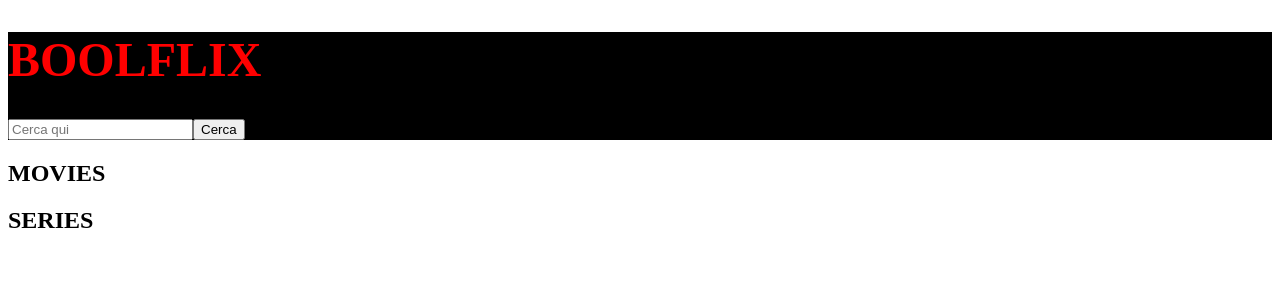
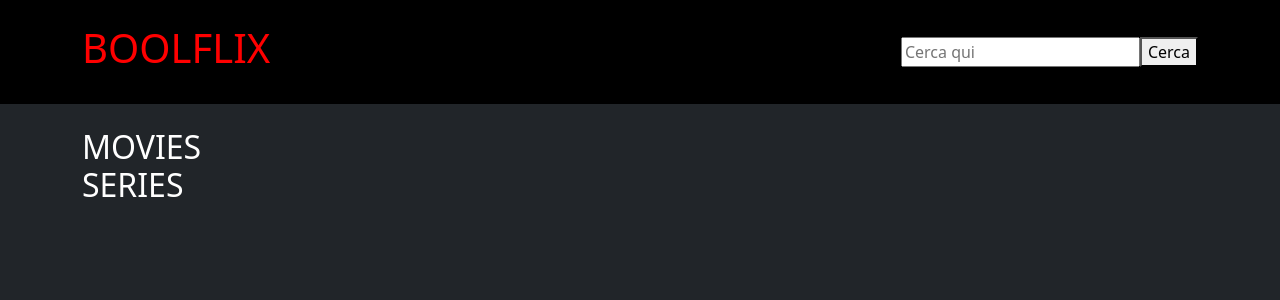
Before and after one commit to marcocalligaris/vue-boolflix, a Vue app: page / in a window 1280 px wide. Shown: the top 300 px of the page. Built offline with nearby package versions, Linux system fonts and the light colour scheme.

Commit message:
Completed

```diff
--- a/public/index.html
+++ b/public/index.html
@@ -5,10 +5,11 @@
     <meta http-equiv="X-UA-Compatible" content="IE=edge">
     <meta name="viewport" content="width=device-width,initial-scale=1.0">
     <link rel="icon" href="<%= BASE_URL %>favicon.ico">
+    <link href="https://cdn.jsdelivr.net/npm/bootstrap@5.2.0-beta1/dist/css/bootstrap.min.css" rel="stylesheet" integrity="sha384-0evHe/X+R7YkIZDRvuzKMRqM+OrBnVFBL6DOitfPri4tjfHxaWutUpFmBp4vmVor" crossorigin="anonymous">
     <link rel="stylesheet" href="https://cdnjs.cloudflare.com/ajax/libs/font-awesome/6.1.1/css/all.min.css" integrity="sha512-KfkfwYDsLkIlwQp6LFnl8zNdLGxu9YAA1QvwINks4PhcElQSvqcyVLLD9aMhXd13uQjoXtEKNosOWaZqXgel0g==" crossorigin="anonymous" referrerpolicy="no-referrer" />
     <title><%= htmlWebpackPlugin.options.title %></title>
   </head>
-  <body>
+  <body class="h-100 text-bg-dark">
     <noscript>
       <strong>We're sorry but <%= htmlWebpackPlugin.options.title %> doesn't work properly without JavaScript enabled. Please enable it to continue.</strong>
     </noscript>
--- a/src/App.vue
+++ b/src/App.vue
@@ -1,14 +1,18 @@
 <template>
   <div>
-    <BaseHeader class="container" @search="search" />
+    <BaseHeader @search="search" />
     <main>
-      <section id="movies-gallery">
-        <h1>MOVIES</h1>
-        <MediaCard v-for="movie in movies" :key="movie.id" :media='movie' />
+      <section class="container" id="movies-gallery">
+        <h2 class="my-4">MOVIES</h2>
+        <div class="row g-5 d-flex flex-wrap justify-content-between">
+          <MediaCard class="col-3" v-for="movie in movies" :key="movie.id" :media='movie' />
+        </div>
       </section>
-      <section id="series-gallery">
-        <h1>SERIES</h1>
-        <MediaCard v-for="serie in series" :key="serie.id" :media='serie' />
+      <section class="container" id="series-gallery">
+        <h2 class="my-4">SERIES</h2>
+        <div class="row g-5 d-flex flex-wrap justify-content-between">
+          <MediaCard class="col-3" v-for="movie in movies" :key="movie.id" :media='movie' />
+        </div>
       </section>
     </main>
   </div>
@@ -57,5 +61,3 @@ export default {
     },
 };
 </script>
-<style>
-</style>
--- a/src/components/BaseHeader.vue
+++ b/src/components/BaseHeader.vue
@@ -1,6 +1,6 @@
 <template>
-    <div class="py-4" id="header">
-        <div class="container d-flex justify-content-between align-items-center">
+    <div id="header">
+        <div class="container py-4 d-flex justify-content-between align-items-center">
             <a href="#"><h1>BOOLFLIX</h1></a>
             <BaseSearch placeholder="Cerca qui" @search="newSearch" />
         </div>
--- a/src/components/MediaCard.vue
+++ b/src/components/MediaCard.vue
@@ -1,22 +1,23 @@
 <template>
-    <ul>
-        <li>{{ media.title || media.name }}</li>
-        <li>{{ media.original_title || media.original_name }}</li>
-        <li>
-            <img v-if="hasFlag" :src="flagSrc" :alt="media.original_language">
-            <span v-else>{{ media.original_language }}</span>
-        </li>
-        <li>
+<div id="media-card">
+    <img id="media-poster" class="w-100" :src="posterCover" :alt="media.title">
+    <ul class="p-0">
+        <li>Titolo: {{ media.title || media.name }}</li>
+        <li>Titolo originale: {{ media.original_title || media.original_name }}</li>
+        <li>Voto:
             <i
             v-for="x in 5"
             :key="x"
             class="fa-star"
             :class="mediaVote >= x ? 'fa-solid': 'fa-regular'"
             ></i
-            > {{ mediaVote }}
-            </li>
-        <li><img :src="posterCover" :alt="title"></li>
+            ></li>
+        <li>
+            <img id="flag" v-if="hasFlag" :src="flagSrc" :alt="media.original_language">
+            <span v-else>{{ media.original_language }}</span>
+        </li>
     </ul>
+</div>
 </template>
 
 <script>
@@ -40,11 +41,34 @@ computed: {
     posterCover() {
         if (!this.media.poster_path) return coverPlaceholder;
         return 'https://image.tmdb.org/t/p/w342' + this.media.poster_path;
-    }
+    },
 },
 }
 </script>
 
-<style scoped>
+<style lang="scss" scoped>
+#media-poster {
+    cursor: pointer;
+    display: block;
+};
+ul {
+    cursor: pointer;
+    list-style-type: none;
+    display: none;
+  li {
+      margin-bottom: 10px;
+    font-weight: bold;
+  }
+  #flag {
+      height: 30px;
+  }
+};
+#media-card #media-poster, #media-card:hover #media-poster{
+    display: none;
+};
+#media-card ul, #media-card:hover ul{
+    display: block;
+};
+
 
 </style>
```
Also changed, not shown: src/components/BaseSearch.vue (line endings or trailing spaces).
